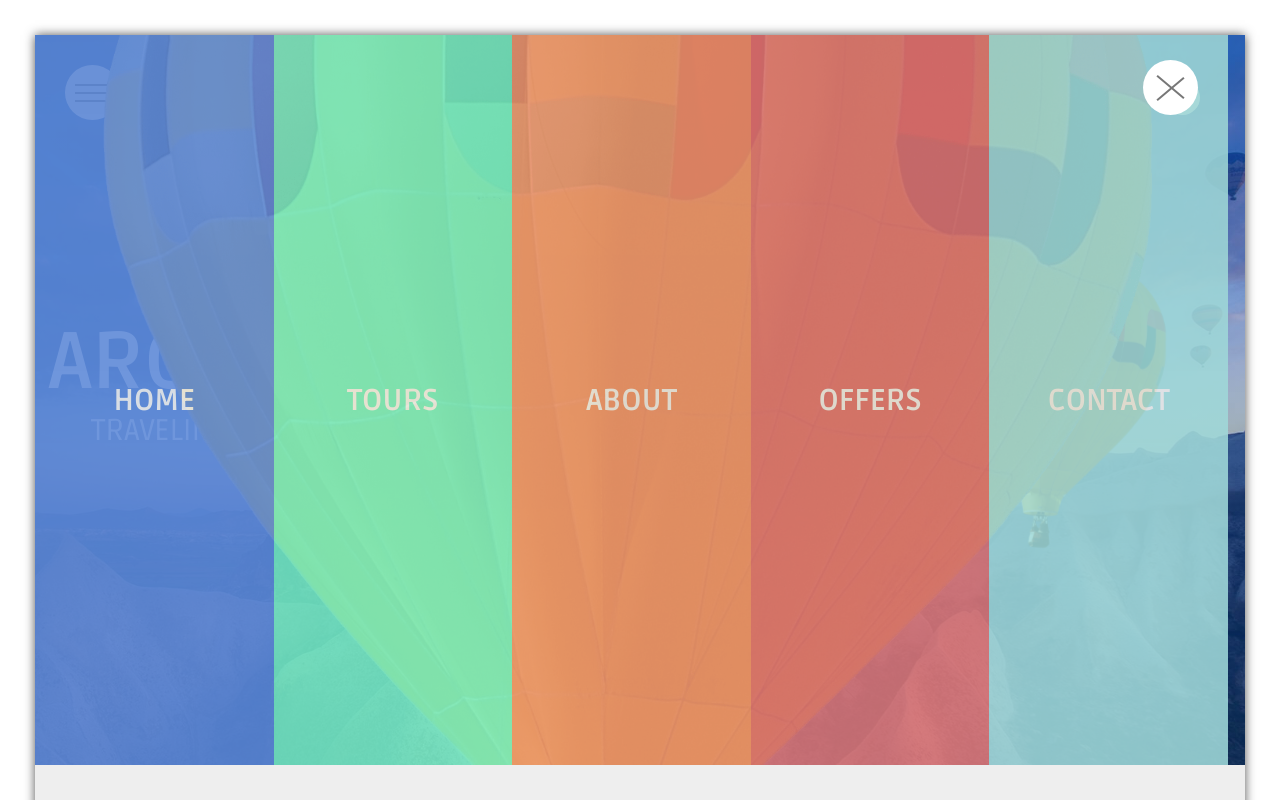
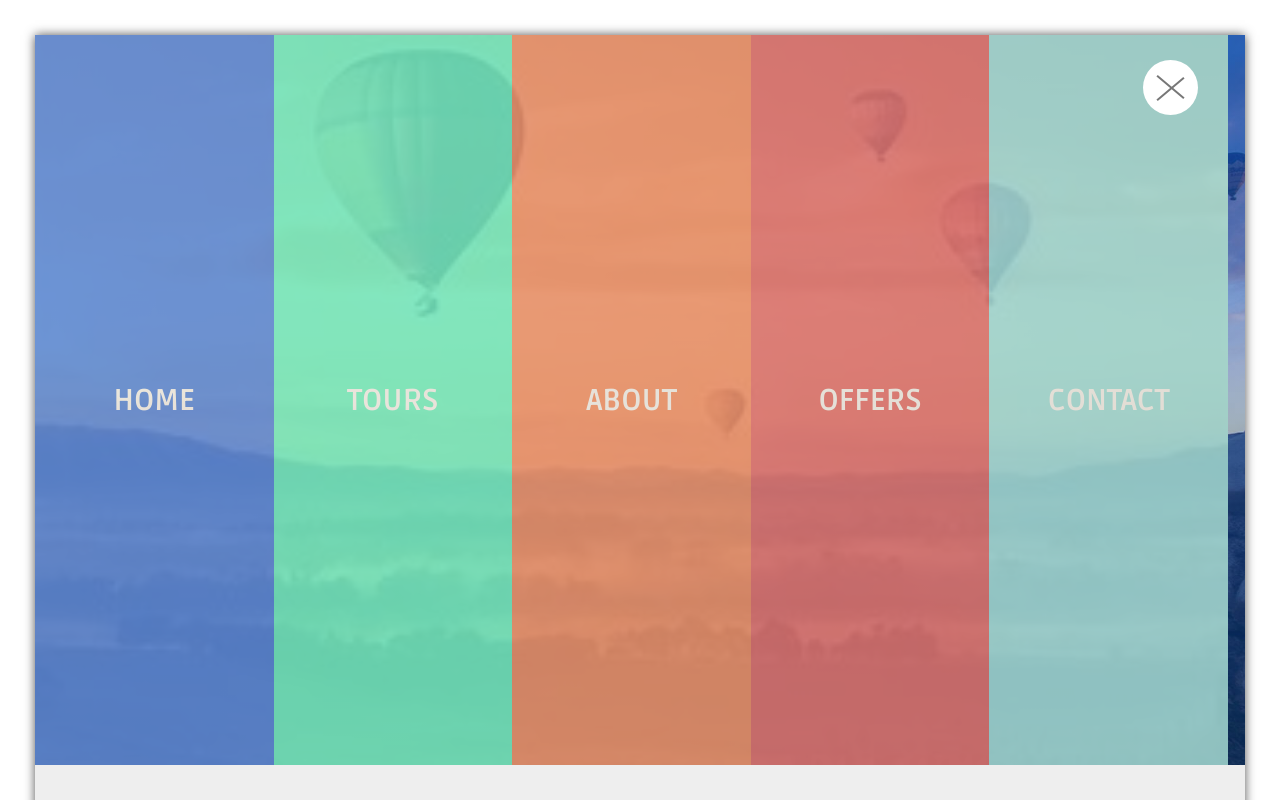
Before and after one commit to khadija12321/Animated-Responsive-Website, a plain HTML site: page index.html in a window 1280 px wide. Both pictures are taken after a click on the element 92 px from the left and 92 px from the top of the page. Shown: the top 800 px of the page. Drawn offline with Linux system fonts and the light colour scheme.

Commit message:
Update style.css

```diff
--- a/style.css
+++ b/style.css
@@ -71,7 +71,7 @@
   width: 100%;
   position: relative;
   background: linear-gradient(rgba(0, 0, 0, 0.5), rgba(0, 0, 0, 0.3)),
-    url(Assets/yellow-hot-air-balloon-transparent-png-1.png) center no-repeat;
+    url(Assets/nabar\ hot\ baloon.jpg) center no-repeat;
   background-size: cover;
   overflow-y: hidden;
 }
```
